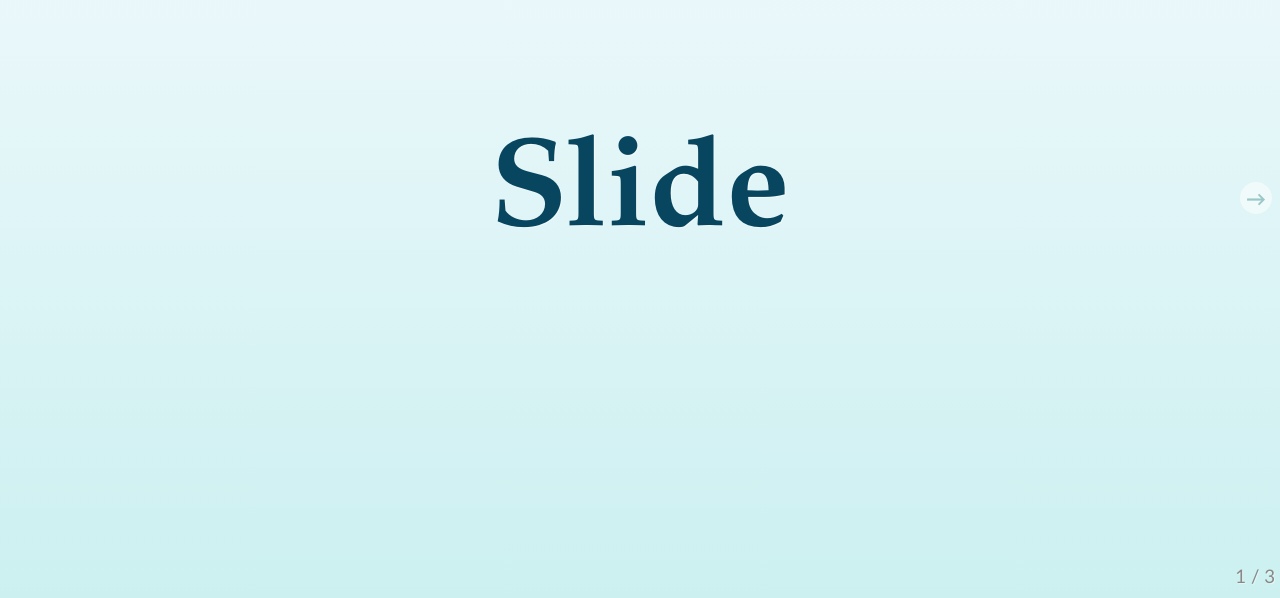
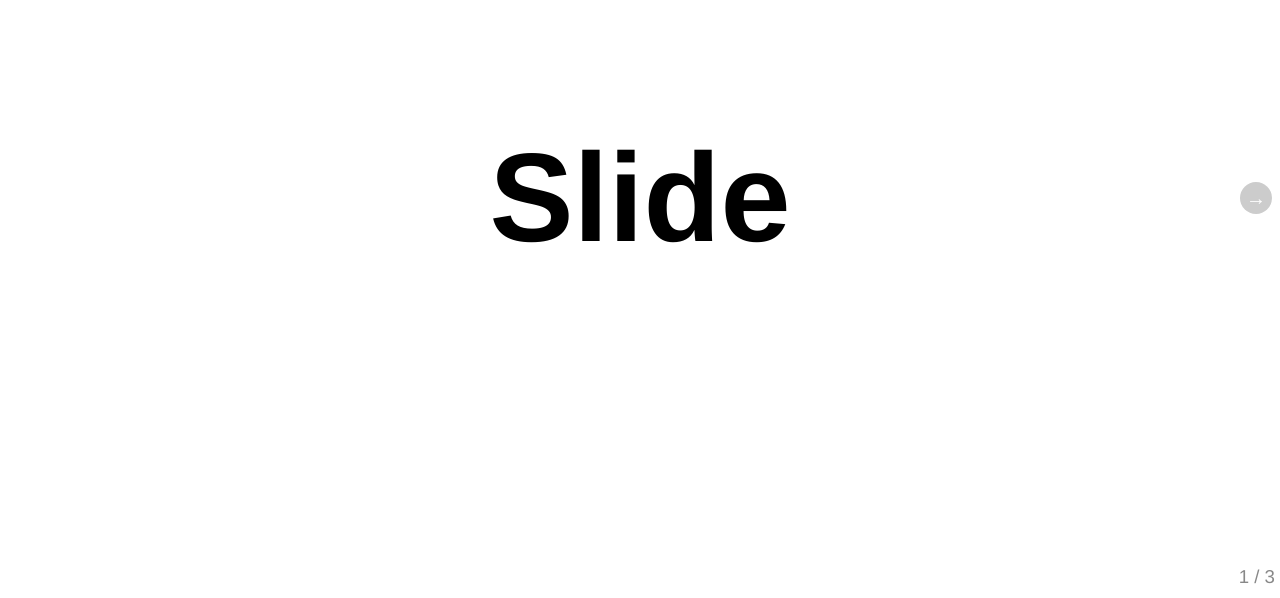
Before and after one commit to inspiredecks/js-async, a website: page index.html in a window 1280 px wide. Shown: the part 202-800 px from the top of the page. Drawn offline with nearby package versions, Linux system fonts and the light colour scheme; files that its build step writes are made by us from their sources.

Commit message:
add custom scss

```diff
--- a/index.html
+++ b/index.html
@@ -18,13 +18,16 @@
 	<link rel="stylesheet" media="screen" href="lib/deckjs/extensions/scale/deck.scale.css">
 
 	<!-- Style theme. More available in /themes/style/ or create your own. -->
-	<link rel="stylesheet" media="screen" href="lib/deckjs/themes/style/web-2.0.css">
+	<link rel="stylesheet" media="screen" href="lib/deckjs/themes/style/swiss.css">
 
 	<!-- Transition theme. More available in /themes/transition/ or create your own. -->
 	<link rel="stylesheet" media="screen" href="lib/deckjs/themes/transition/horizontal-slide.css">
 
 	<!-- Basic black and white print styles -->
 	<link rel="stylesheet" media="print" href="lib/deckjs/core/print.css">
+
+	<!-- Author stylesheet -->
+	<link rel="stylesheet" media="screen" href="style/main.css">
 
 	<!-- Required Modernizr file -->
 	<script src="lib/modernizr.custom.js"></script>
```
Also changed, not shown: scss/main.scss (added).
